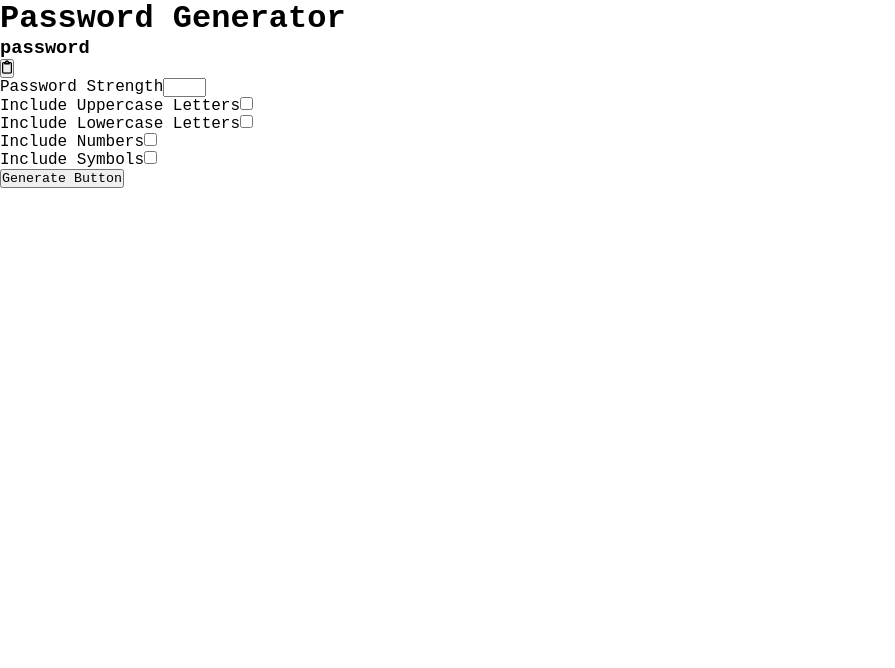
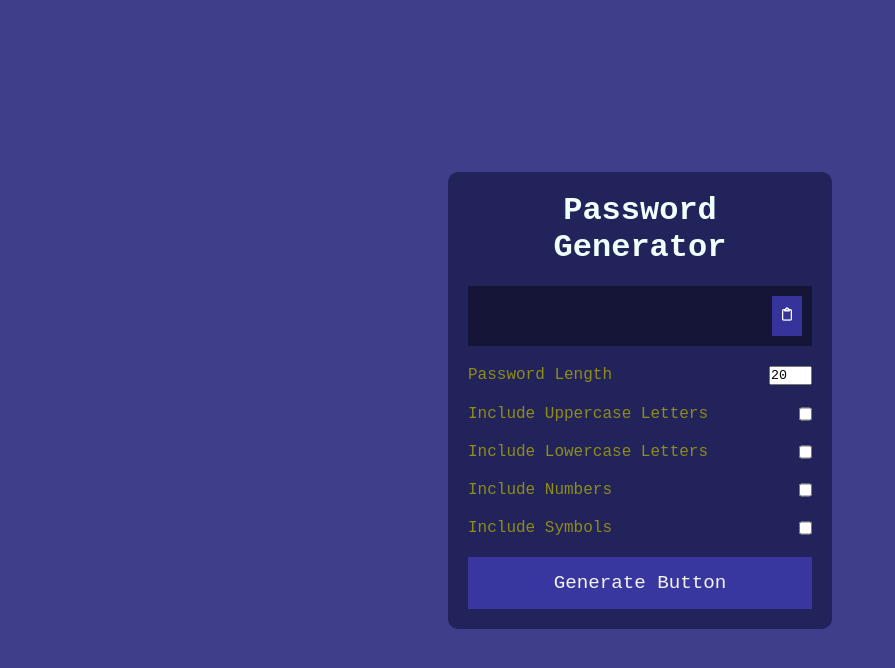
Before and after one commit to surajudeenadegoke/password-generator, a React (Create React App) app: page / in a window 1280 px wide. Shown: the top 668 px of the page, without its empty margins (0-895 px from the left). Built offline with nearby package versions, Linux system fonts and the light colour scheme.

Commit message:
second commit

```diff
--- /dev/null
+++ b/src/App.css
@@ -0,0 +1,65 @@
+.App {
+  min-height: 100vh;
+  background: rgb(62, 62, 138);
+  display: flex;
+  justify-content: center;
+  align-items: center;
+}
+.container {
+  width: 30%;
+  background: #23235b;
+  border-radius: 10px;
+}
+.generator {
+  padding: 20px;
+}
+.generator-header {
+  text-align: center;
+  color: azure;
+  margin-bottom: 20px;
+}
+.generate-password {
+  background: rgb(0, 0, 0, 0.4);
+  padding: 30px 10px;
+  color: whitesmoke;
+  display: flex;
+  align-items: center;
+  justify-content: space-between;
+  height: 46px;
+  margin-bottom: 20px;
+
+}
+.password {
+  font-size: 1.2rem;
+  /* background: white; */
+  width: 80%;
+  padding: 10px;
+}
+.copy-btn {
+  /* font-size: 2rem; */
+  background: #3d3bacd7;
+  color: white;
+  outline: none;
+  border: none;
+  cursor: pointer;
+  height:40px;
+  padding: 0px 10px
+}
+.form-group {
+  margin-bottom: 20px;
+  color: rgb(141, 141, 24);
+  display:flex;
+  justify-content: space-between;
+}
+.generate-btn{
+
+  background: #3d3bacd7;
+  border:none;
+  width:100%;
+  padding:15px 10px;
+  color:whitesmoke;
+  font-size: 1.2rem;
+  cursor: pointer;
+
+
+}
--- a/src/App.js
+++ b/src/App.js
@@ -1,23 +1,65 @@
-function App() {
+import React, { useState } from "react";
+import { numbers, lowerCase, upperCase, symbols } from "./characters";
+const App = () => {
+  const [password, setPassword] = useState("");
+  const [passwordLength, setPasswordLength] = useState("");
+  const [includeUpperCase, setIncludeUpperCase] = useState(false);
+  const [includeLowerCase, setIncludeLowerCase] = useState(false);
+  const [includeNumbers, setIncludeNumbers] = useState(false);
+  const [includeSymbols, setIncludeSymbols] = useState(false);
+
+  const handleGeneratePassword = () => {
+    let characterList = "";
+    if (includeUpperCase) {
+      characterList += upperCase;
+    }
+    if (includeLowerCase) {
+      characterList += lowerCase;
+    }
+    if (includeNumbers) {
+      characterList += numbers;
+    }
+    if (includeSymbols) {
+      characterList += symbols;
+    }
+
+    const generatePassword = ()=>{
+      console.log (passwordLength);
+      console.log (characterList.length);
+
+      let password = "";
+      for(let i=0; i<passwordLength; i++) {
+        let characterIndex = Math.round(Math.random() * characterList.length);
+        console.log(characterList.charAt(characterIndex));
+        password +=characterList.charAt(characterIndex);
+      }
+      return password
+    }
+    setPassword(generatePassword());
+  };
+  console.log(password);
+
   return (
     <div className="App">
       <div className="container">
         <div className="generator">
-          <h1>Password Generator</h1>
+          <h1 className="generator-header">Password Generator</h1>
           <div className="generate-password">
-            <h3> password</h3>
+            <h3 className="password"> {password}</h3>
             <button className="copy-btn">
               <i className="far fa-clipboard"></i>
             </button>
           </div>
           <div className="form-group">
-            <label htmlFor="password-strength">Password Strength</label>
+            <label htmlFor="password-strength">Password Length</label>
             <input
               type="number"
               id="password-strength"
               name="password-strength"
               max="20"
               min="10"
+              defaultValue={20}
+              onChange={(e) => setPasswordLength(e.target.value)}
             />
           </div>
           <div className="form-group">
@@ -26,6 +68,8 @@ function App() {
               type="checkbox"
               id="uppercase-letters"
               name="uppercase-letters"
+              checked={includeUpperCase}
+              onChange={(e) => setIncludeUpperCase(e.target.checked)}
             />
           </div>
           <div className="form-group">
@@ -34,6 +78,8 @@ function App() {
               type="checkbox"
               id="lowercase-letters"
               name="lowercase-letters"
+              checked={includeLowerCase}
+              onChange={(e) => setIncludeLowerCase(e.target.checked)}
             />
           </div>
           <div className="form-group">
@@ -42,6 +88,8 @@ function App() {
               type="checkbox"
               id="include-numbers"
               name="include-numbers"
+              checked={includeNumbers}
+              onChange={(e) => setIncludeNumbers(e.target.checked)}
             />
           </div>
           <div className="form-group">
@@ -50,13 +98,17 @@ function App() {
               type="checkbox"
               id="include-symbols"
               name="include-symbols"
+              checked={includeSymbols}
+              onChange={(e) => setIncludeSymbols(e.target.checked)}
             />
           </div>
-          <button className="generate-btn">Generate Button</button>
+          <button className="generate-btn" onClick={handleGeneratePassword}>
+            Generate Button
+          </button>
         </div>
       </div>
     </div>
   );
-}
+};
 
 export default App;
--- /dev/null
+++ b/src/characters.js
@@ -0,0 +1,4 @@
+export const numbers = '0123456789';
+export const upperCase = 'ABCDEFGHIJKLMNOPQRSTUVWXYZ';
+export const lowerCase = 'abcdefghijklmnopqrstuvwxyz';
+export const symbols = '!@#$%&^*+-'
--- a/src/index.css
+++ b/src/index.css
@@ -4,7 +4,7 @@
   box-sizing: border-box;
   font-family: monospace, serif, cursive,Arial, Helvetica, sans-serif;
 }
-
+/*
 body {
   margin: 0;
   font-family: -apple-system, BlinkMacSystemFont, 'Segoe UI', 'Roboto', 'Oxygen',
@@ -17,4 +17,4 @@ body {
 code {
   font-family: source-code-pro, Menlo, Monaco, Consolas, 'Courier New',
     monospace;
-}
+} */
--- a/src/index.js
+++ b/src/index.js
@@ -1,6 +1,7 @@
 import React from "react";
 import ReactDOM from "react-dom/client";
 import "./index.css";
+import "./App.css"
 import App from "./App";
 const root = ReactDOM.createRoot(document.getElementById("root"));
 root.render(
```
